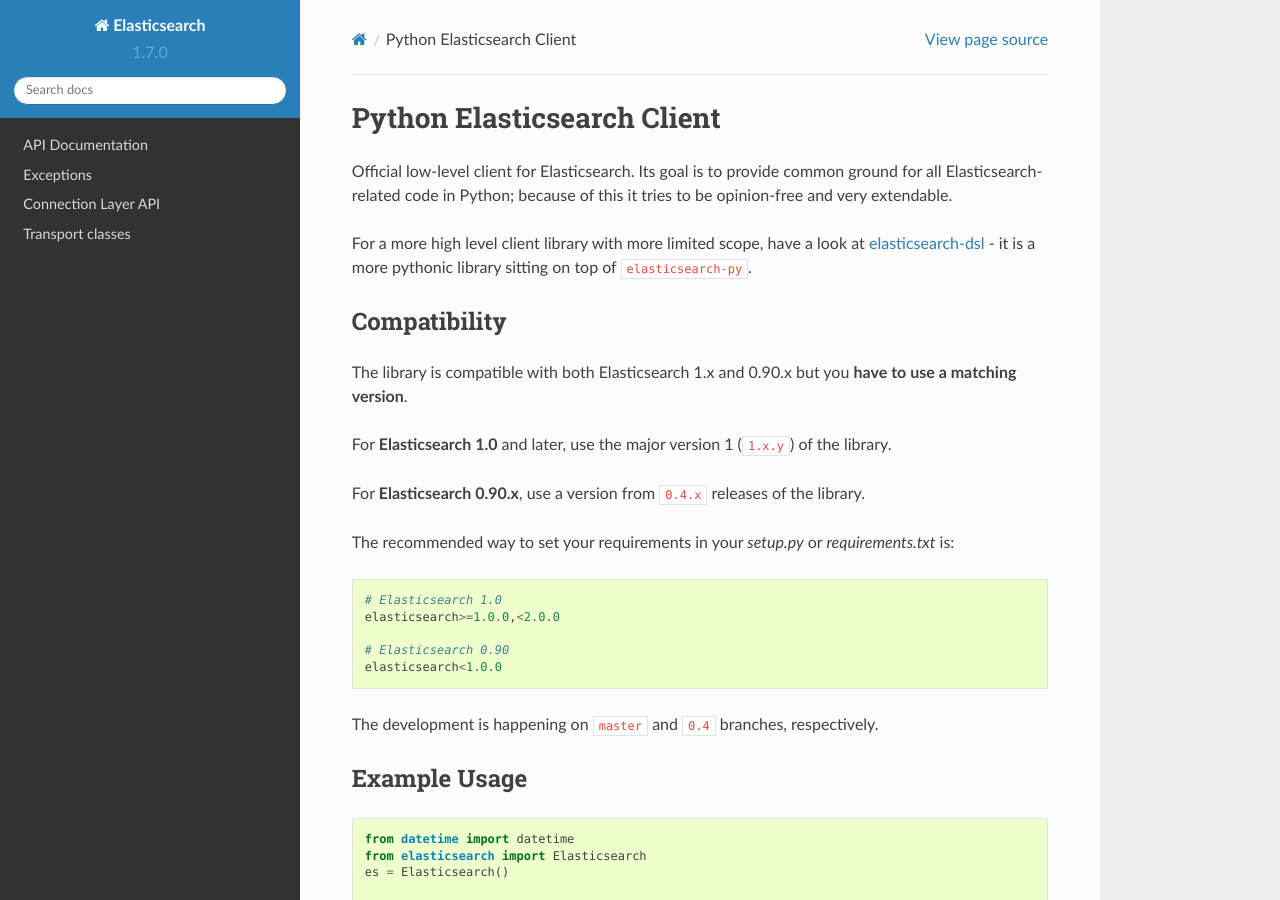
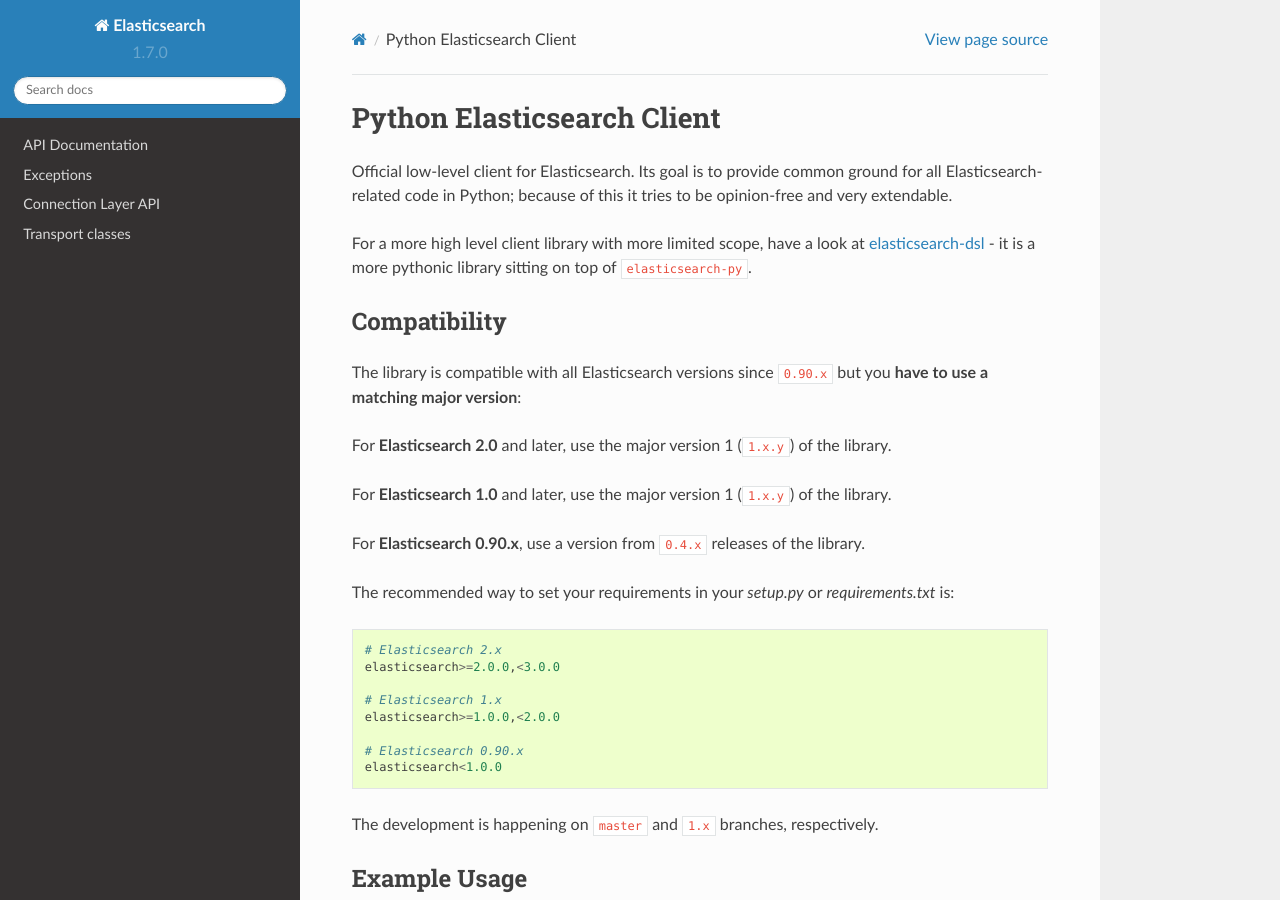
Before and after one commit to Logiclayer1111/elasticsearch, a Sphinx documentation site: the page built from docs/index.rst, in a window 1280 px wide and 900 px high. Built offline with Sphinx 7.4.7 and the Read the Docs theme 2.0.0, drawn with Linux system fonts in a browser that asks for light colours; pages that are not in the unit, such as notebooks, are missing from menus.

Commit message:
Add versioning info to docs too

```diff
--- a/docs/index.rst
+++ b/docs/index.rst
@@ -14,8 +14,11 @@
 Compatibility
 -------------
 
-The library is compatible with both Elasticsearch 1.x and 0.90.x but you
-**have to use a matching version**.
+The library is compatible with all Elasticsearch versions since ``0.90.x`` but you
+**have to use a matching major version**:
+
+For **Elasticsearch 2.0** and later, use the major version 1 (``1.x.y``) of the
+library.
 
 For **Elasticsearch 1.0** and later, use the major version 1 (``1.x.y``) of the
 library.
@@ -26,13 +29,16 @@
 The recommended way to set your requirements in your `setup.py` or
 `requirements.txt` is::
 
-    # Elasticsearch 1.0
+    # Elasticsearch 2.x
+    elasticsearch>=2.0.0,<3.0.0
+
+    # Elasticsearch 1.x
     elasticsearch>=1.0.0,<2.0.0
 
-    # Elasticsearch 0.90
+    # Elasticsearch 0.90.x
     elasticsearch<1.0.0
 
-The development is happening on ``master`` and ``0.4`` branches, respectively.
+The development is happening on ``master`` and ``1.x`` branches, respectively.
 
 Example Usage
 -------------
```
Also changed, not shown: 1 other file.
